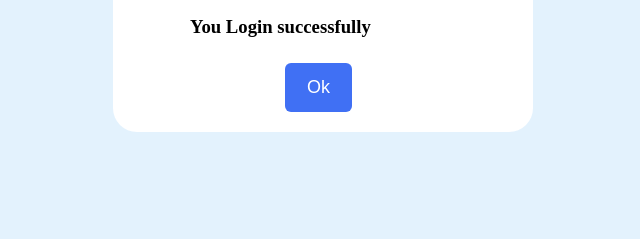
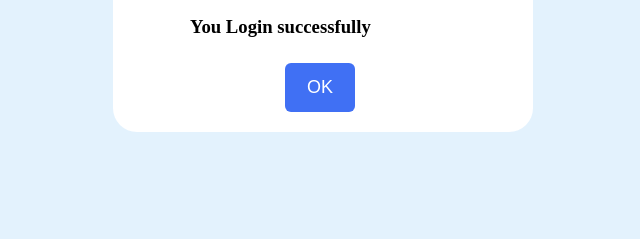
Before and after one commit to vishalyadav73/demo, a plain HTML site: page pages/popup2.html in a window 1280 px wide. Shown: the part 293-532 px from the top of the page, 343-983 px from the left. Drawn offline with Linux system fonts and the light colour scheme.

Commit message:
Update popup2.html

```diff
--- a/pages/popup2.html
+++ b/pages/popup2.html
@@ -74,7 +74,7 @@ h3 {
         <h2</h2>
         <h3>You Login successfully</h3>
        <a href="Home page.html"> <div class="buttons">
-          <button class="button">Ok</button>
+          <button class="button">OK</button>
         </div></a>
       </div>
     </section>
```
